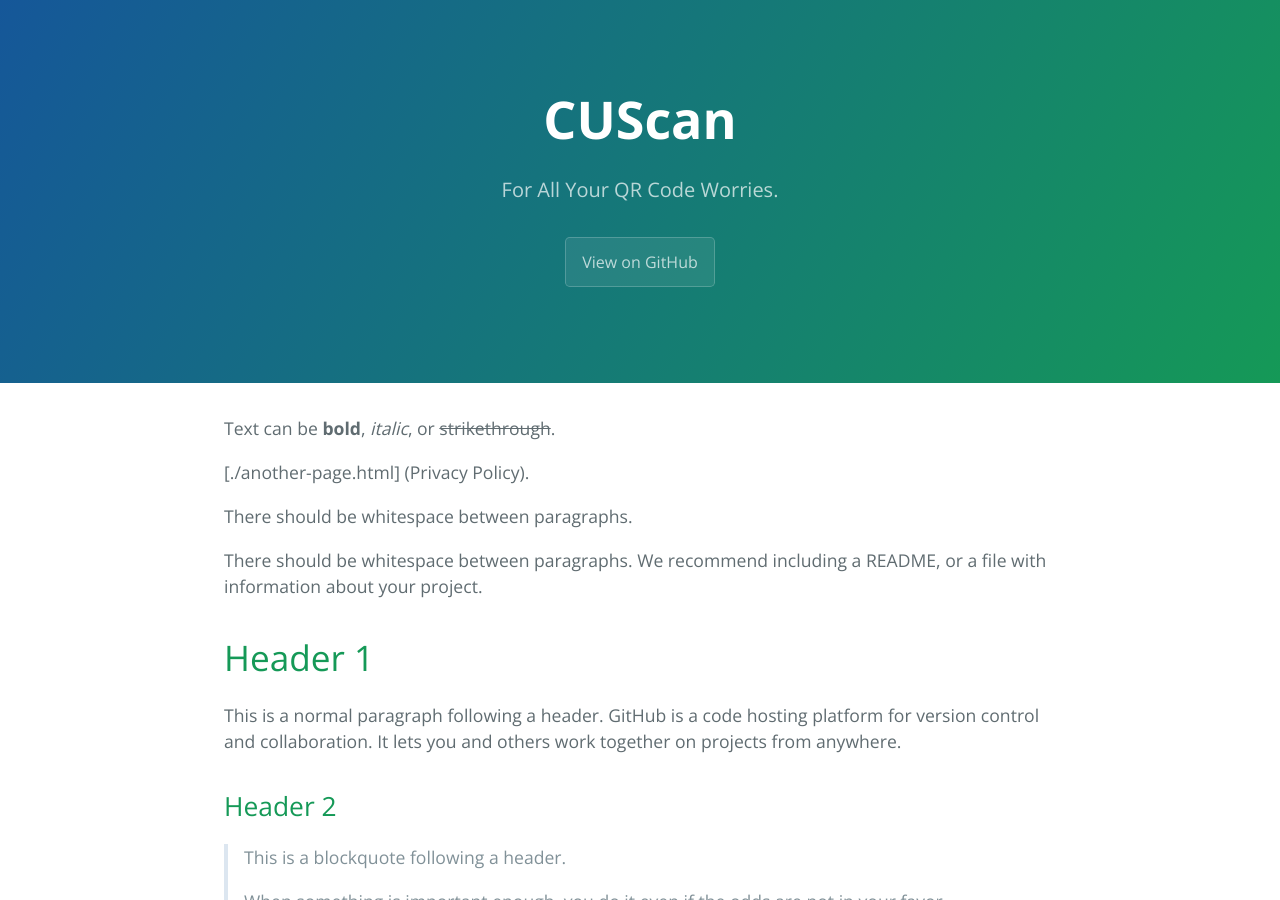
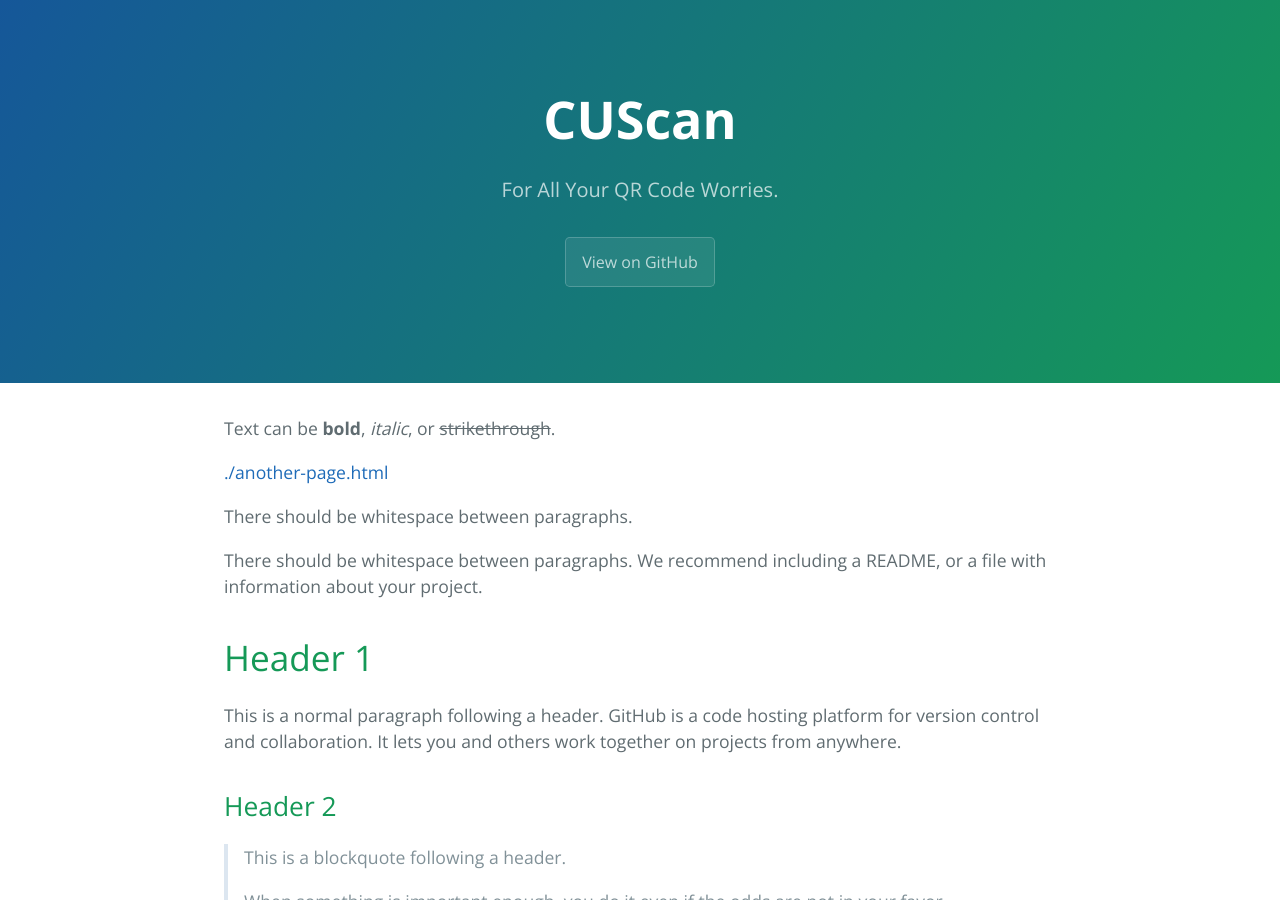
Before and after one commit to deepsingh132/CUScan, a Jekyll site: the page built from index.md, in a window 1280 px wide and 900 px high. Built offline with Jekyll 4.4.1, drawn with Linux system fonts in a browser that asks for light colours.

Commit message:
Update index.md

```diff
--- a/index.md
+++ b/index.md
@@ -4,7 +4,7 @@ layout: default
 
 Text can be **bold**, _italic_, or ~~strikethrough~~.
 
-[./another-page.html] (Privacy Policy).
+[./another-page.html](Privacy Policy)
 
 There should be whitespace between paragraphs.
 
```
